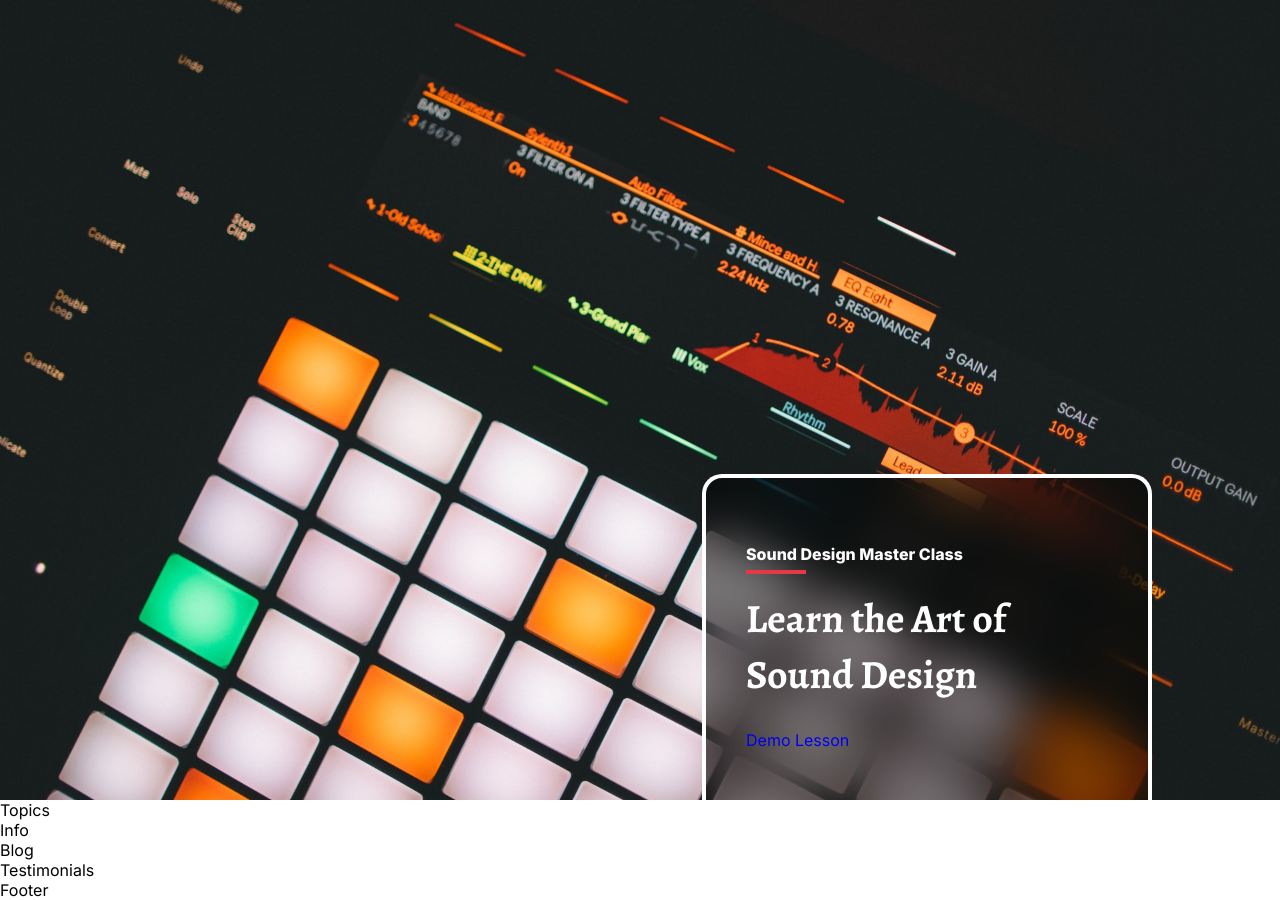
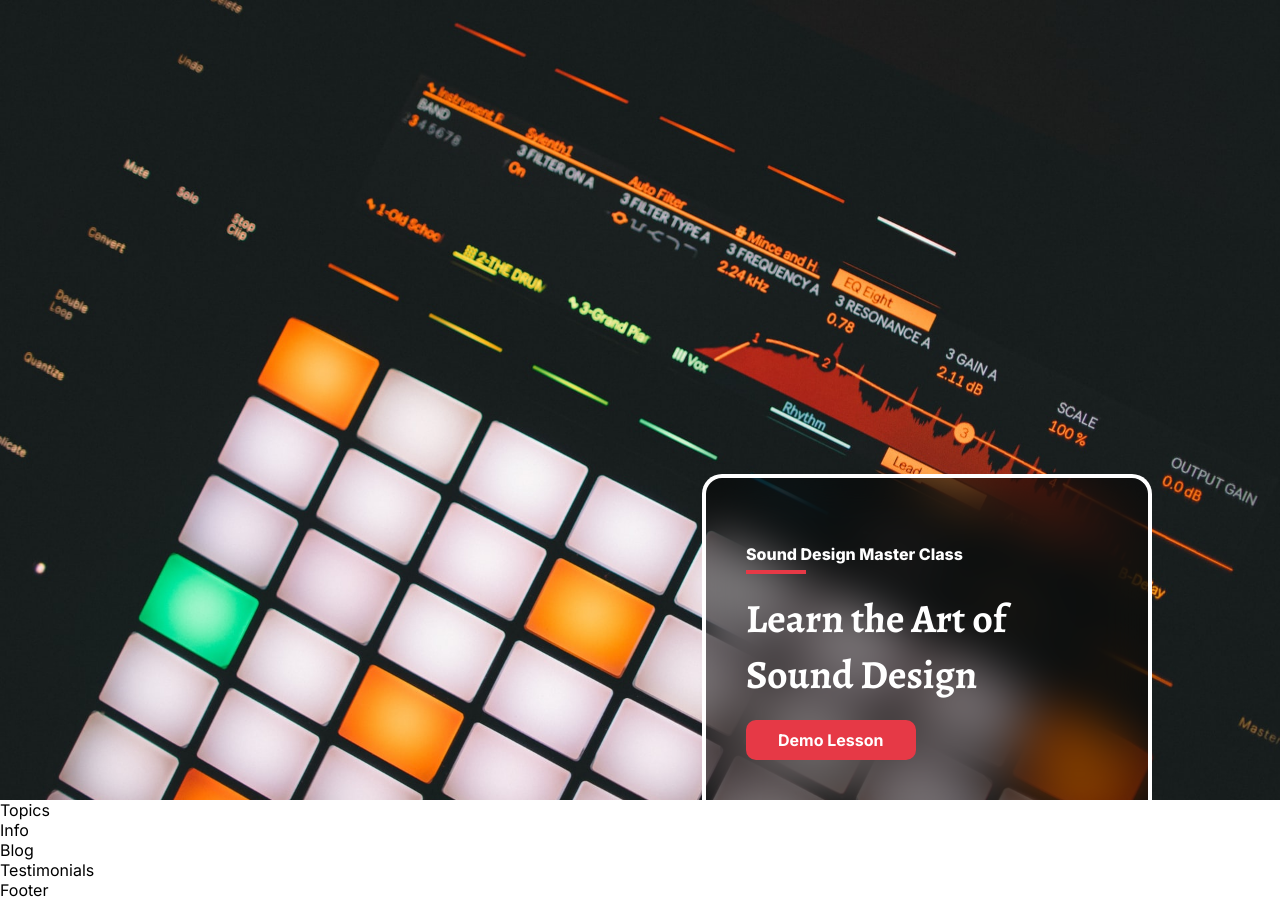
Before and after one commit to Nebenmor/sound-dzign, a React (Vite) app: page / in a window 1280 px wide. Built offline with nearby package versions, Linux system fonts and the light colour scheme.

Commit message:
implement 'hero btn' styling

```diff
--- a/src/components/Header/Header.css
+++ b/src/components/Header/Header.css
@@ -49,3 +49,12 @@ header .cta h1 {
 
     color: #fff;
 }
+
+header .cta .demo-btn {
+    border-radius: 10px;
+    background: var(--red-color);
+    color: #fff;
+    padding: 10px 32px;
+    font-weight: 700;
+    font-size: 16px;
+}
```
